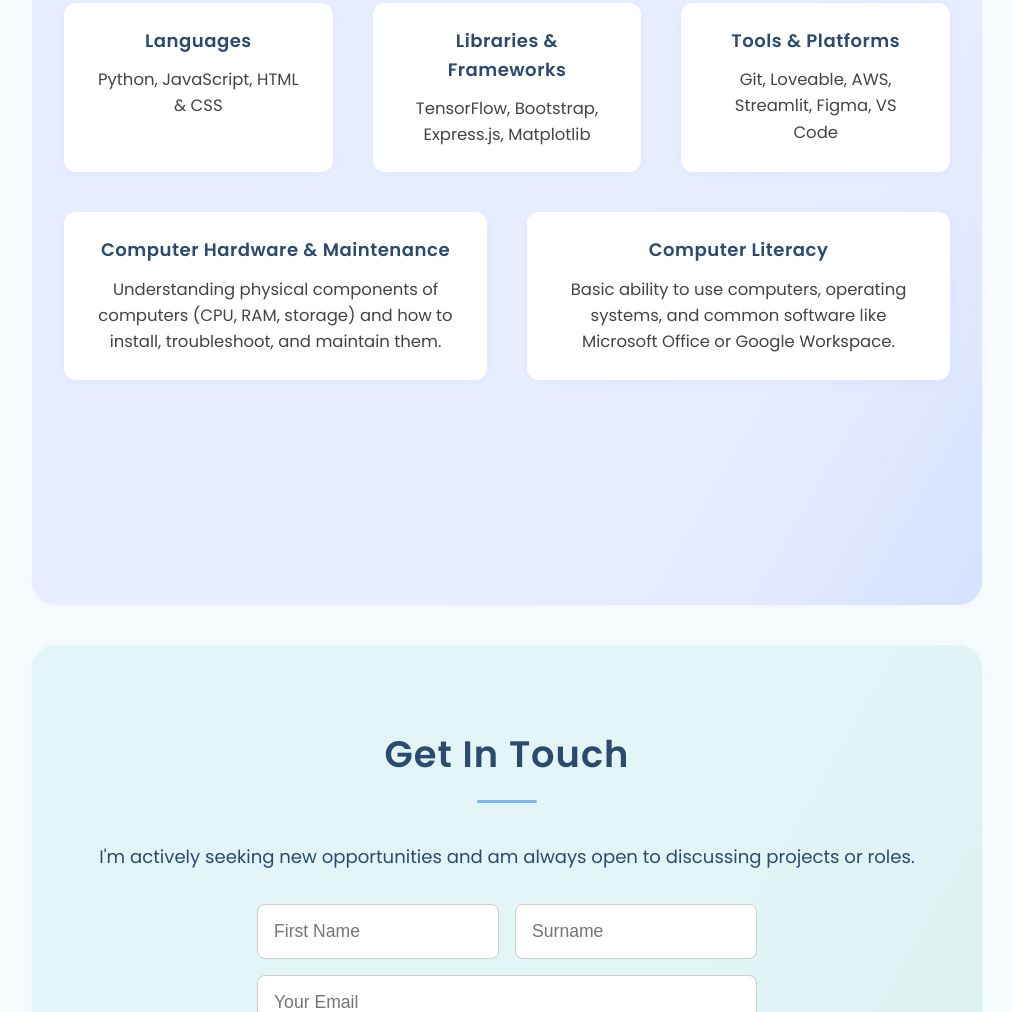
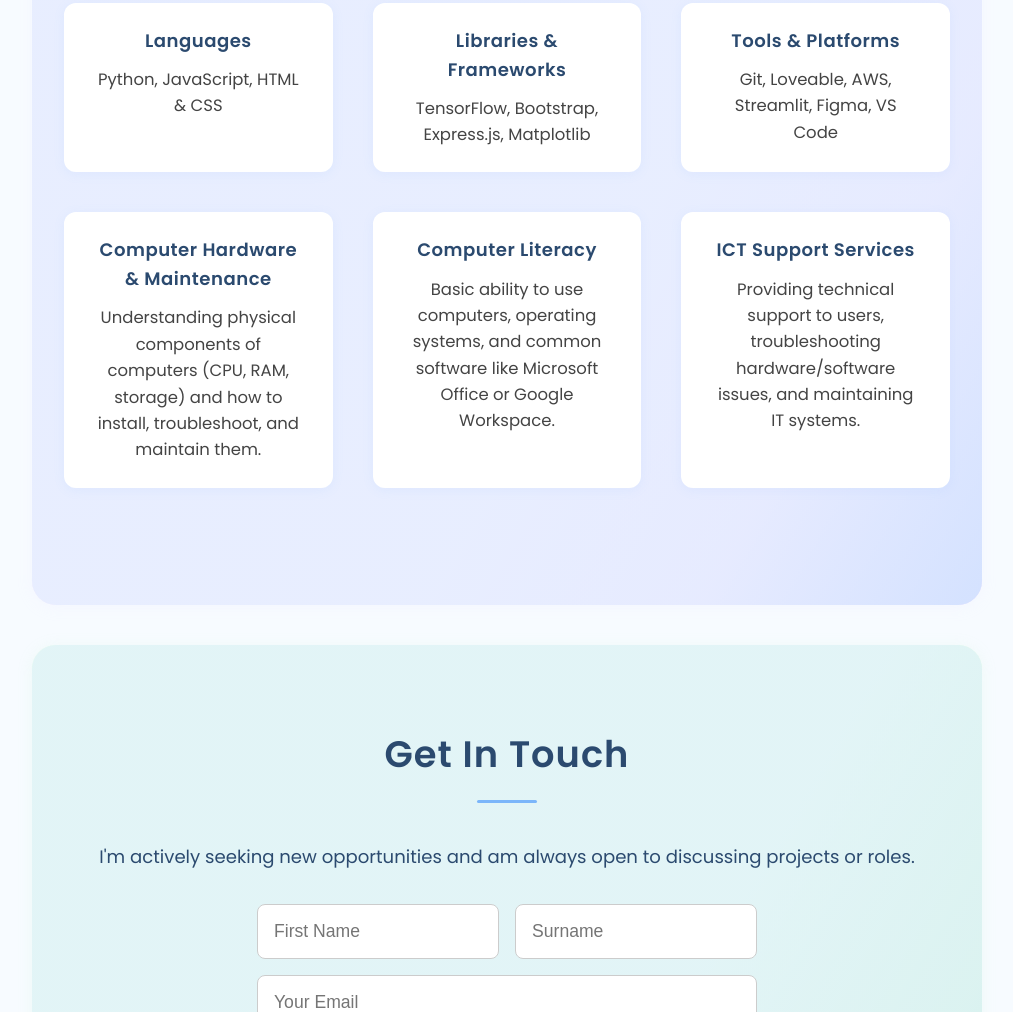
Before and after one commit to LuthoMay/Portfolio., a plain HTML site: page index.html in a window 1280 px wide. Shown: the part 2941-3953 px from the top of the page, without its empty margins (133-1146 px from the left). Drawn offline with nearby package versions, Linux system fonts and the light colour scheme.

Commit message:
index.html

```diff
--- a/index.html
+++ b/index.html
@@ -158,7 +158,11 @@
             <div class="skill-category" data-aos="fade-right" data-aos-delay="500">
                 <h3>Computer Literacy</h3>
                 <p>Basic ability to use computers, operating systems, and common software like Microsoft Office or Google Workspace.</p>
-        </div>
+           </div>
+            <div class="skill-category" data-aos="fade-right" data-aos-delay="600">
+                <h3>ICT Support Services</h3>
+                <p>Providing technical support to users, troubleshooting hardware/software issues, and maintaining IT systems.</p>
+            </div>
 
     </section>
 
```
